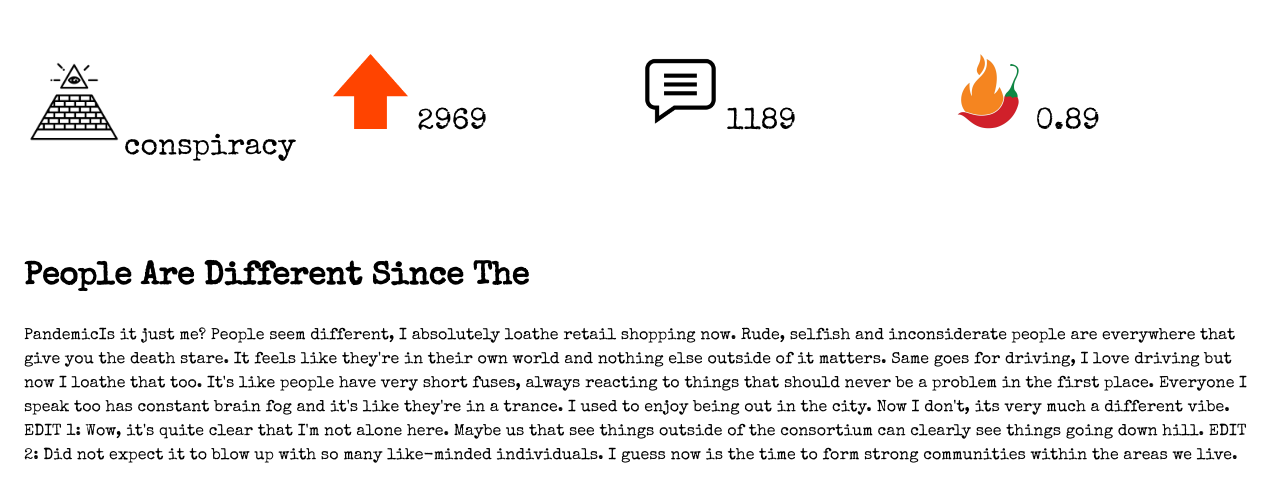
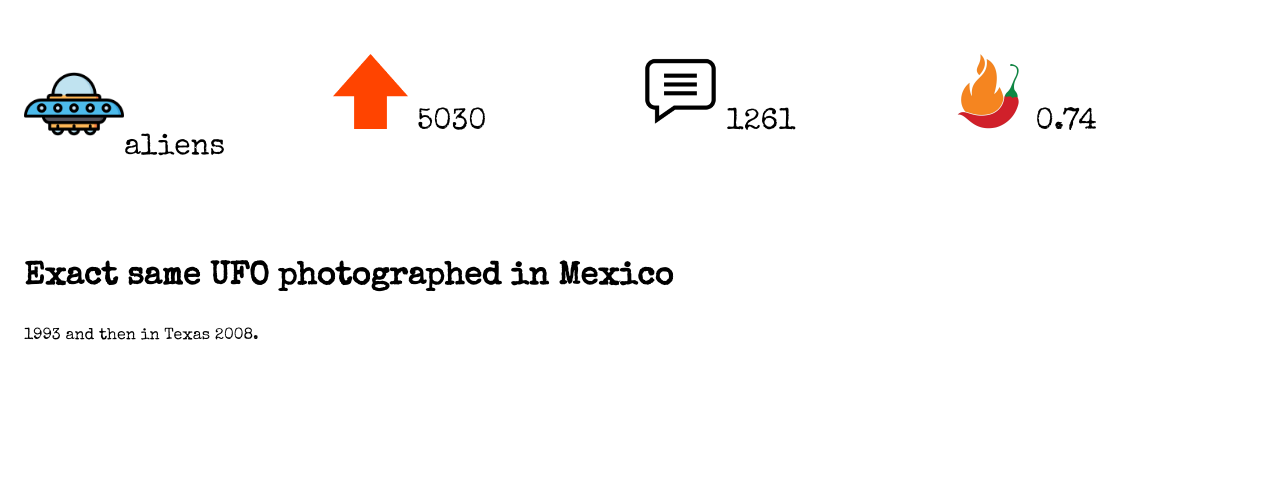
Before and after one commit to thisweekinredacted/thisweekinredacted.github.io, a Jekyll site: the page pages/top2.html, which Jekyll copies as it is, in a window 1280 px wide. Shown: the top 502 px of the page. Built offline with Jekyll 4.4.1, drawn with Linux system fonts in a browser that asks for light colours.

Commit message:
Update weekly pages

```diff
--- a/pages/top2.html
+++ b/pages/top2.html
@@ -8,19 +8,14 @@
     </head>
     <body>
         <div class="c-methods">
-            <p class="c-methods_bio"><img src="conspiracy.png" width="100" height="100">conspiracy</p>
-            <p class="c-methods_che"><img src="upvote.png" width="75" height="75"> 2969</p>
-            <p class="c-methods_rad"><img src="comment.png" width="75" height="75"> 1189</p>
-            <p class="c-methods_psy"><img src="spice.png" width="75" height="75"> 0.89</p>
+            <p class="c-methods_bio"><img src="ufo.png" width="100" height="100">aliens</p>
+            <p class="c-methods_che"><img src="upvote.png" width="75" height="75"> 5030</p>
+            <p class="c-methods_rad"><img src="comment.png" width="75" height="75"> 1261</p>
+            <p class="c-methods_psy"><img src="spice.png" width="75" height="75"> 0.74</p>
         </div>
         <div>
-            <h1>People Are Different Since The </h1>
-            <p>PandemicIs it just me?
-People seem different, I absolutely loathe retail shopping now. Rude, selfish and inconsiderate people are everywhere that give you the death stare. It feels like they're in their own world and nothing else outside of it matters. Same goes for driving, I love driving but now I loathe that too.
-It's like people have very short fuses, always reacting to things that should never be a problem in the first place. Everyone I speak too has constant brain fog and it's like they're in a trance.
-I used to enjoy being out in the city. Now I don't, its very much a different vibe.
-EDIT 1: Wow, it's quite clear that I'm not alone here. Maybe us that see things outside of the consortium can clearly see things going down hill.
-EDIT 2: Did not expect it to blow up with so many like-minded individuals. I guess now is the time to form strong communities within the areas we live. </p>
+            <h1>Exact same UFO photographed in Mexico </h1>
+            <p>1993 and then in Texas 2008.</p>
         </div>
     </body>
     </html>
```
Also changed, not shown: _posts/2023-11-05-podcast-0.markdown (added, +15 -0 lines), pages/top1.html (+10 -6 lines), pages/top3.html (+6 -6 lines), pages/top4.html (+6 -6 lines), pages/top5.html (+5 -5 lines).
